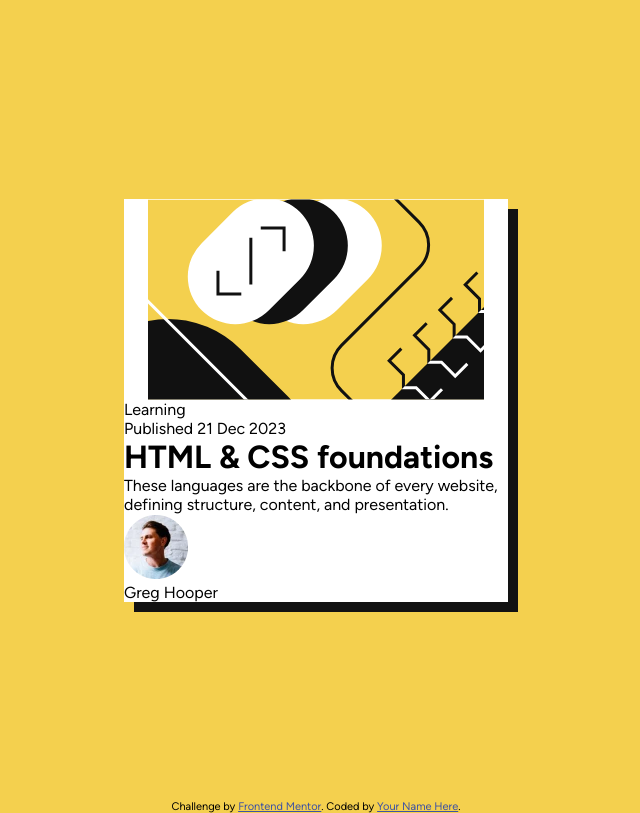
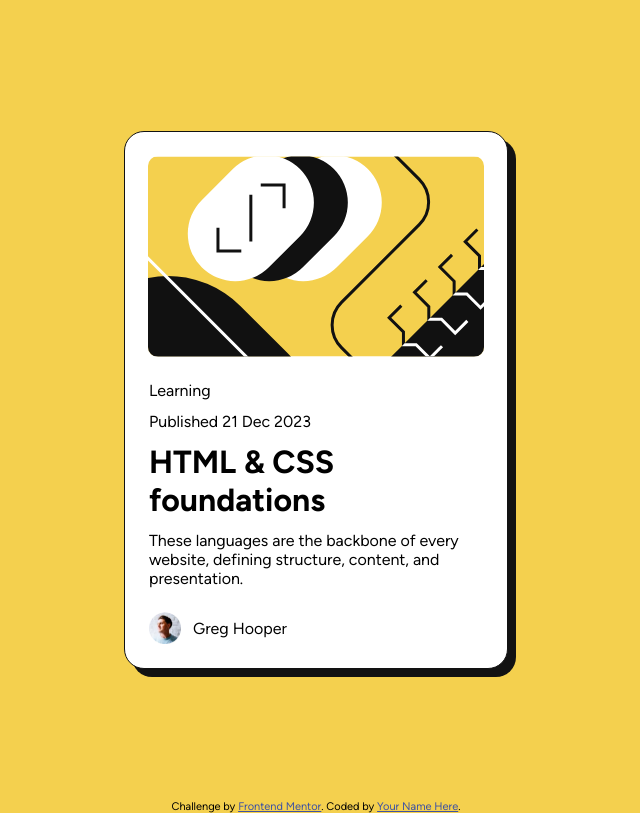
Before and after one commit to CJ-Cepe/fm-blog-preview-card, a plain HTML site: page index.html in a window 1280 px wide. Shown: the whole page, without its empty margins (324-964 px from the left). Drawn offline with Linux system fonts and the light colour scheme.

Commit message:
Style: set padding, gap, & radius

```diff
--- a/style.css
+++ b/style.css
@@ -19,6 +19,12 @@ body {
     --grey: hsl(0, 0%, 50%);
     --black: hsl(0, 0%, 7%);
 
+    --major-space: 24px;
+    --minor-space: 12px;
+
+    --major-radius: 20px;
+    --minor-radius: 10px;
+
     font-family: 'Figtree', sans-serif;
     font-size: 1rem;
 
@@ -37,33 +43,46 @@ main {
 .card {
     background-color: var(--black);
     max-width: 384px;
+    border-radius: var(--major-radius);
+
 
     position: relative;
-    transform: translate(10px, 10px);
-
+    transform: translate(8px, 8px);
 }
 
 .content {
     background-color: var(--white);
+    border-radius: var(--major-radius);
+    border: 1px solid var(--black);
+    padding: var(--major-space);
 
     position: relative;
-    transform: translate(-10px, -10px);
+    transform: translate(-8px, -8px);
 
     display: flex;
     flex-direction: column;
+    gap: var(--major-space);
 }
-
 
 .content > img {
     align-self: center;
+    border-radius: var(--minor-radius);
 }
 
 .content > .text {
-
+    display: flex;
+    flex-direction: column;
+    gap: var(--minor-space);
 }
 
 .content > .author {
+    display: flex;
+    align-items: center;
+    gap: var(--minor-space);
+}
 
+.content > .author > img {
+    max-width: 32px;
 }
 
 
```
